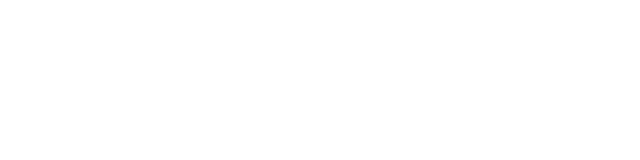
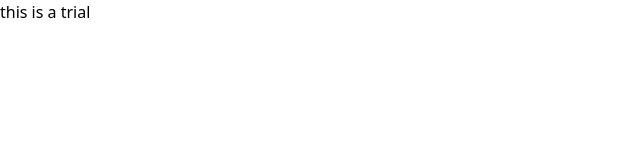
Before and after one commit to Sakshii-14/NewsApp, a React (Vite) app: page / in a window 1280 px wide. Shown: the top 160 px of the page, without its empty margins (0-640 px from the left). Built offline with nearby package versions, Linux system fonts and the light colour scheme.

Commit message:
new change

```diff
--- a/src/App.jsx
+++ b/src/App.jsx
@@ -6,6 +6,8 @@
 
   return (
     <>
+    this is a trial
+
     </>
   )
 }
```
